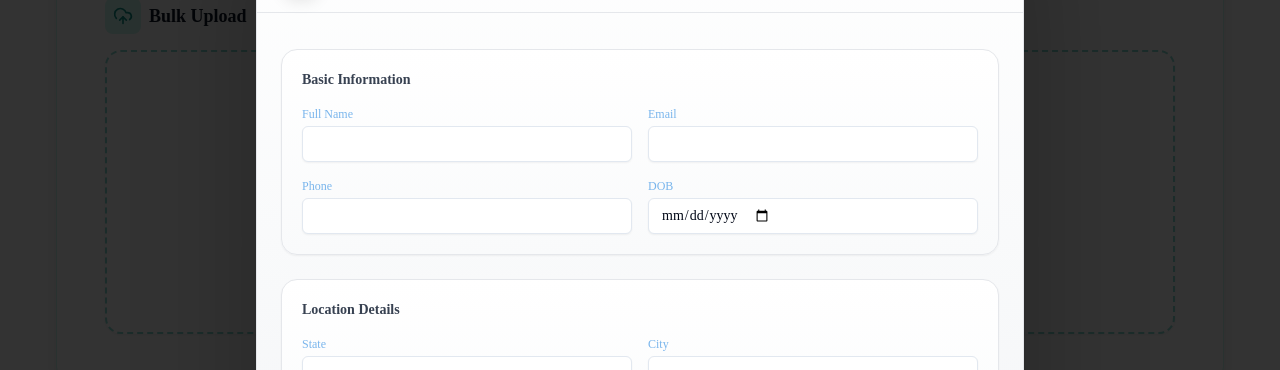
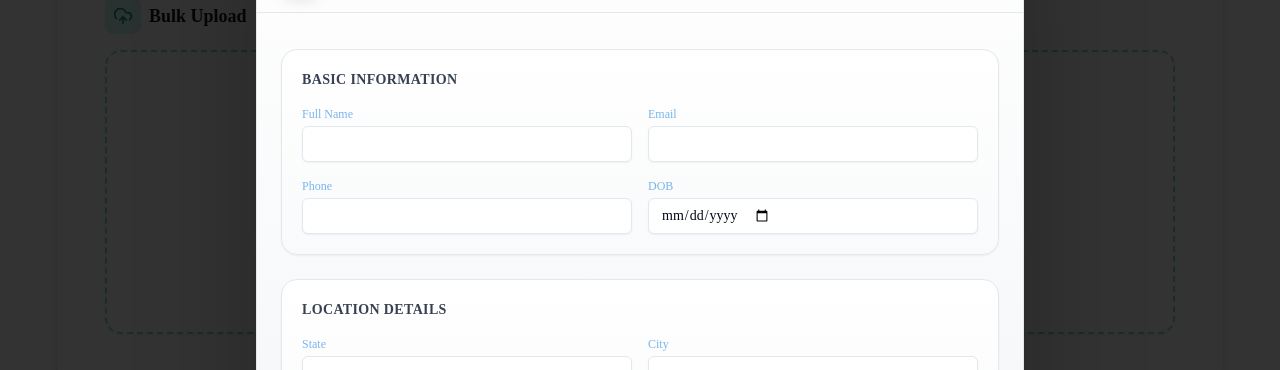
Before and after one commit to simeeram10-lgtm/Admin_Officers, a Next.js app: page /city-admin in a window 1280 px wide. Both pictures are taken after a click on the button "Add Admin". Shown: the part 167-537 px from the top of the page. Built offline with nearby package versions, Linux system fonts and the light colour scheme.

Commit message:
Style: Match Add City Admin tab header color and style to Add Officer dialog

```diff
--- a/components/CityAdmin/AddCityAdminDialog.jsx
+++ b/components/CityAdmin/AddCityAdminDialog.jsx
@@ -106,7 +106,7 @@ function Section({ title, children }) {
     <div
       className="rounded-2xl p-5 bg-gradient-to-b from-white to-gray-50 dark:from-slate-800/50 dark:to-slate-900/40 border border-gray-200 dark:border-cyan-900 shadow-sm"
     >
-      <h3 className="text-sm font-semibold mb-4 text-gray-700 dark:text-cyan-300">{title}</h3>
+      <h3 className="text-sm font-semibold mb-4 text-gray-700 dark:text-cyan-300 tracking-wide uppercase">{title}</h3>
       {children}
     </div>
   );
```
